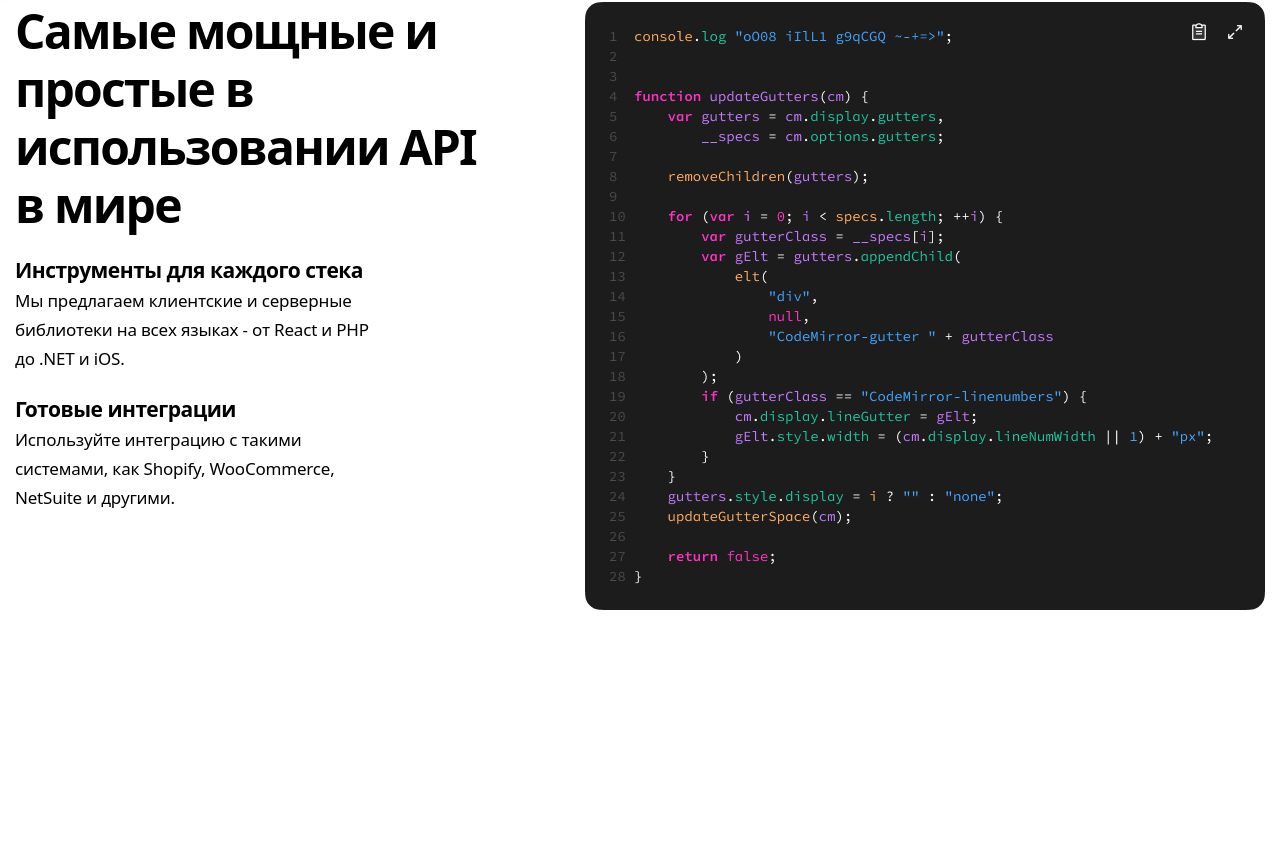
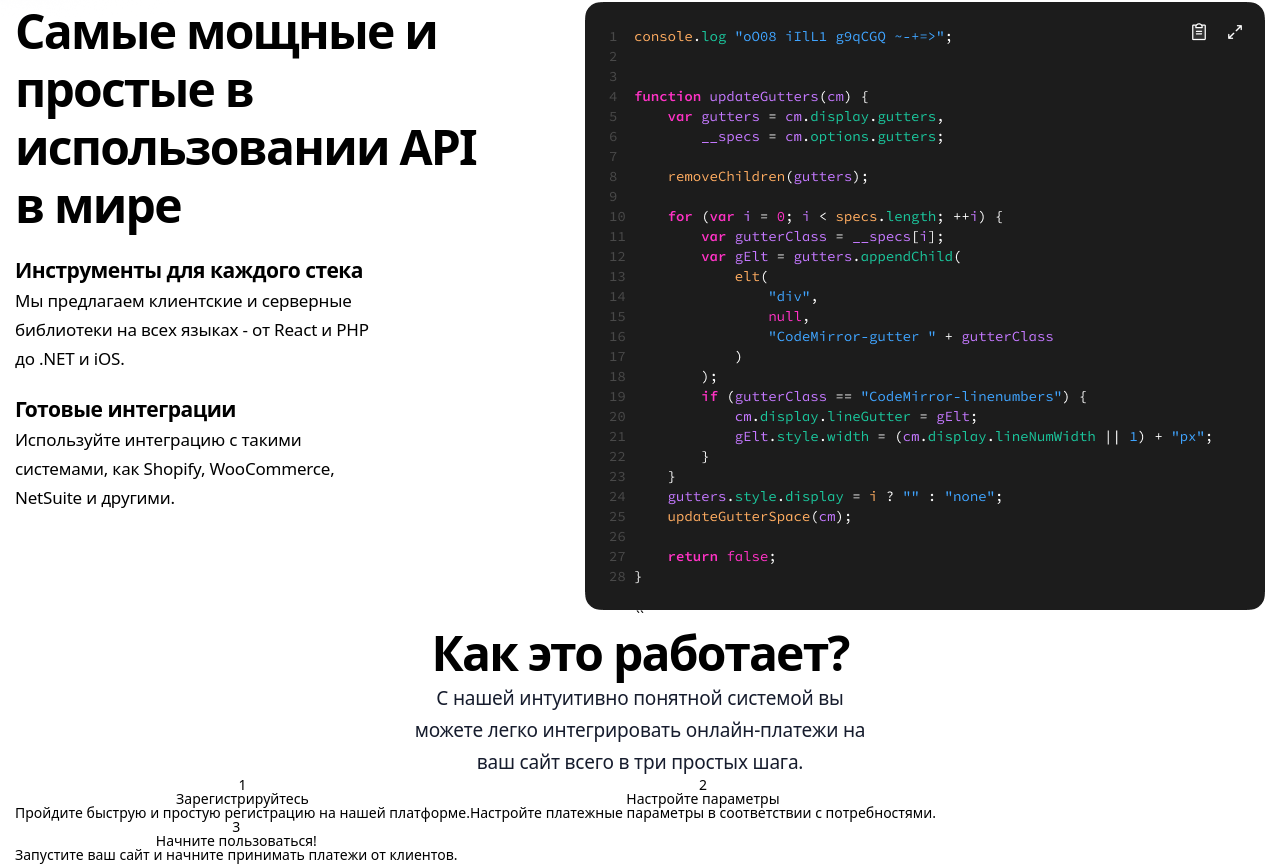
Before and after one commit to NuremirKadyrbekov/chemp, a React (Create React App) app: page / in a window 1280 px wide. Shown: the part 1517-2381 px from the top of the page. Before the commit the page ends 2127 px from the top, so only its background shows below. Built offline with nearby package versions, Linux system fonts and the light colour scheme.

Commit message:
feat: create section three

```diff
--- a/src/App.js
+++ b/src/App.js
@@ -1,6 +1,7 @@
 import "./App.css";
 import Header from "./components/Header/Header";
 import SectionOne from "./components/SectionOne/SectionOne";
+import SectionThree from "./components/SectionThree/SectionThree";
 import SectionTwo from "./components/SectionTwo/SectionTwo";
 
 function App() {
@@ -9,6 +10,7 @@ function App() {
       <Header />
       <SectionOne />
       <SectionTwo />
+      <SectionThree />
     </div>
   );
 }
--- /dev/null
+++ b/src/components/SectionThree/SectionThree.css
@@ -0,0 +1,40 @@
+.sectionthree__body {
+  display: flex;
+  flex-direction: column;
+  align-items: center;
+  justify-content: center;
+}
+
+.sectionthree__title {
+  font-size: 48px;
+  font-weight: 700;
+  line-height: 58px;
+  letter-spacing: -1.7999999523162842px;
+  text-align: center;
+}
+
+.sectionthree__text {
+  color: rgba(22, 28, 45, 1);
+  font-size: 19px;
+  font-weight: 400;
+  line-height: 32px;
+  letter-spacing: -0.20000000298023224px;
+  text-align: center;
+}
+
+.sectionthree__cards {
+    display: flex;
+    flex-wrap: wrap;
+}
+
+.sectionthree__card {
+    display: flex;
+    flex-direction: column;
+    align-items: center;
+}
+
+.sectionthree__card {
+    display: flex;
+    flex-direction: column;
+    align-items: center;
+}
--- /dev/null
+++ b/src/components/SectionThree/SectionThree.jsx
@@ -0,0 +1,39 @@
+import React from "react";
+import "./SectionThree.css";
+
+const SectionThree = () => {
+  return (
+    <div className="sectionthree">
+      <div className="container">
+        <div className="sectionthree__body">``
+          <div className="sectionthree__header">
+            <div className="sectionthree__title">Как это работает?</div>
+            <p className="sectionthree__text">
+              С нашей интуитивно понятной системой вы <br /> можете легко интегрировать
+              онлайн-платежи на <br /> ваш сайт всего в три простых шага.
+            </p>
+          </div>
+          <div className="sectionthree__cards">
+            <div className="sectionthree__card one">
+              <div className="">1</div>
+              <h3>Зарегистрируйтесь</h3>
+              <p>Пройдите быструю и простую регистрацию на нашей платформе.</p>
+            </div>
+            <div className="sectionthree__card two">
+              <div className="">2</div>
+              <h3>Настройте параметры</h3>
+              <p>Настройте платежные параметры в соответствии с потребностями.</p>
+            </div>
+            <div className="sectionthree__card three">
+              <div className="">3</div>
+              <h3>Начните пользоваться!</h3>
+              <p>Запустите ваш сайт и начните принимать платежи от клиентов.</p>
+            </div>
+          </div>
+        </div>
+      </div>
+    </div>
+  );
+};
+
+export default SectionThree;
```
